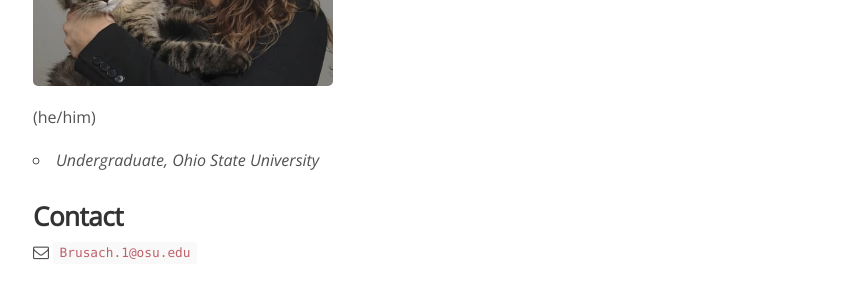
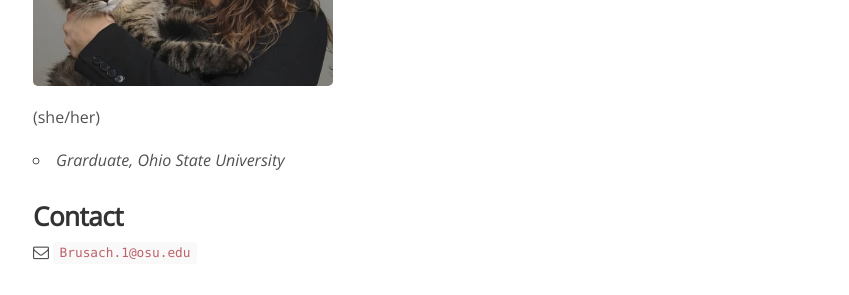
Before and after one commit to searlelab/searlelab.github.io, a Jekyll site: the page built from _people/katelyn_brusach.md, in a window 1280 px wide. Shown: the part 339-634 px from the top of the page, without its empty margins (222-1071 px from the left). Built offline with Jekyll 4.4.1, drawn with Linux system fonts in a browser that asks for light colours; nearby versions of some CDN libraries; comment, search, counter and statistics services are not loaded.

Commit message:
Update katelyn_brusach.md

```diff
--- a/_people/katelyn_brusach.md
+++ b/_people/katelyn_brusach.md
@@ -7,9 +7,9 @@ joined: 2022
 ---
 
   <img width="300" src="{{site.baseurl}}/images/people/{{page.avatar}}" data-action="zoom">
-(he/him)
+(she/her)
 
-- _Undergraduate, Ohio State University_<br>
+- _Grarduate, Ohio State University_<br>
 
 ### Contact
 
```
